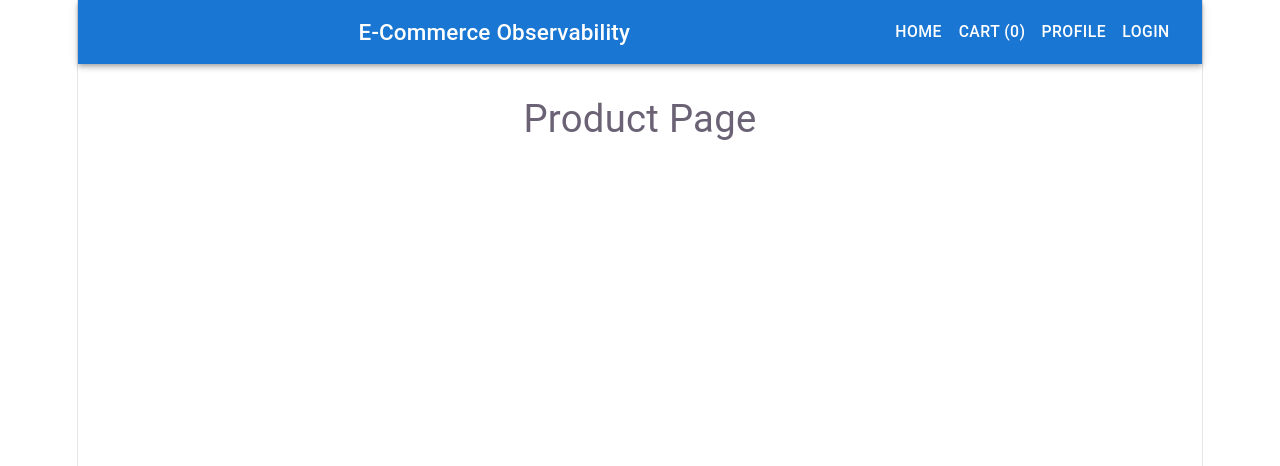
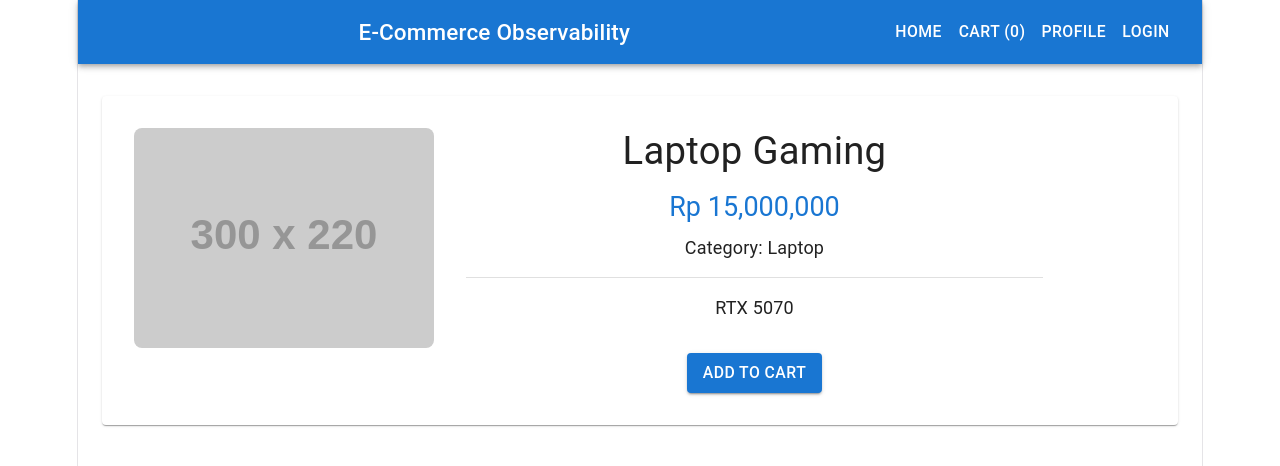
Before and after one commit to slehmadi/mii-technical-test, a React app in the folder frontend/: page /products/1 in a window 1280 px wide. Shown: the top 466 px of the page. Built offline with nearby package versions, Linux system fonts and the light colour scheme; the HTML template or start-up script is replaced by a standard one.

Commit message:
(frontend) Adding ProductPage - Product's Detail

```diff
--- a/frontend/src/pages/ProductPage.jsx
+++ b/frontend/src/pages/ProductPage.jsx
@@ -1,7 +1,69 @@
-import { Typography } from '@mui/material'
+import {
+    Typography,
+    Box,
+    Card,
+    CardMedia,
+    Grid,
+    Divider
+} from '@mui/material'
+
+import { useParams } from 'react-router-dom';
+import products from '../data/products.json'
+import QuantitySelector from '../components/QuantitySelector';
 
 function ProductPage() {
-    return <Typography variant='h4'>Product Page</Typography>
+    const { id } = useParams();
+    const product = products.find(
+        (item) => item.id === Number(id)
+    )
+
+    if (!product) {
+        <Typography variant='h5'>
+            Product not found
+        </Typography>
+    }
+
+    return (
+        <Card sx={{ p: 4 }}>
+            <Grid container spacing={4}>
+                <Grid sx={{ xs: 12, md: 5}}>
+                    <CardMedia
+                        component={"img"}
+                        image={
+                            product.image_url || "https://placehold.co/600x400"
+                        }
+                        sx={{ borderRadius: 2 }}
+                    />
+                </Grid>
+                <Grid size={{ xs: 12, md: 7}}>
+                    <Typography variant='h4' gutterBottom>
+                        {product.name}
+                    </Typography>
+
+                    <Typography variant='h5' color='primary' gutterBottom>
+                        Rp{" "}
+                        {product.price.toLocaleString()}
+                    </Typography>
+
+                    <Typography variant='body1' gutterBottom>
+                        Category:
+                        {" "}
+                        {product.category}
+                    </Typography>
+
+                    <Divider sx={{ my: 2}} />
+
+                    <Typography variant='body1' sx={{ mb: 3 }}>
+                        {product.description}
+                    </Typography>
+
+                    <Box sx={{ mt: 4 }}>
+                        <QuantitySelector product={product} />
+                    </Box>
+                </Grid>
+            </Grid>
+        </Card>
+    )
 }
 
 export default ProductPage;
```
